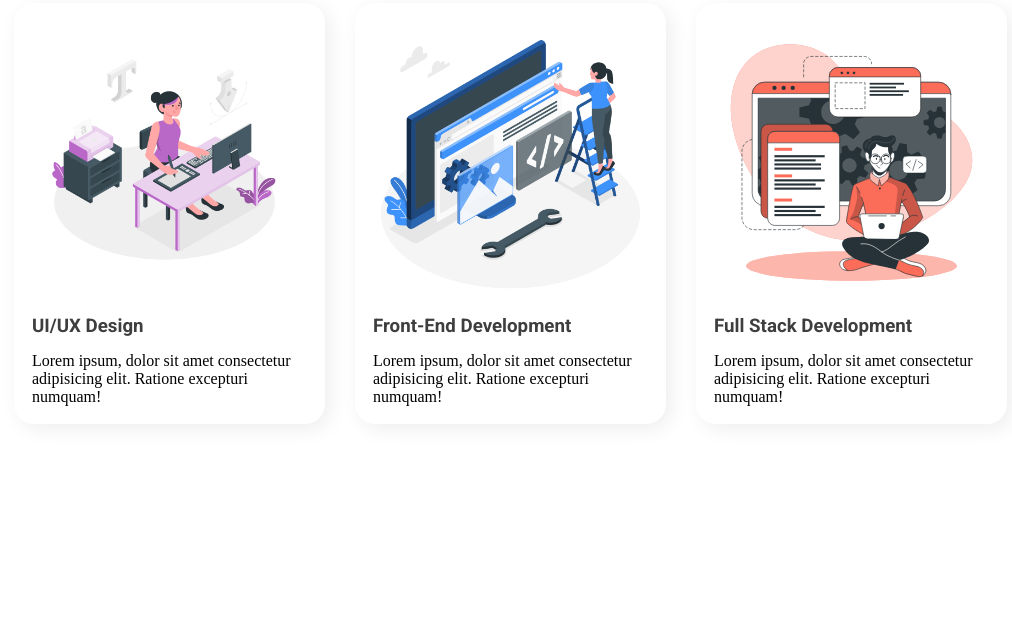
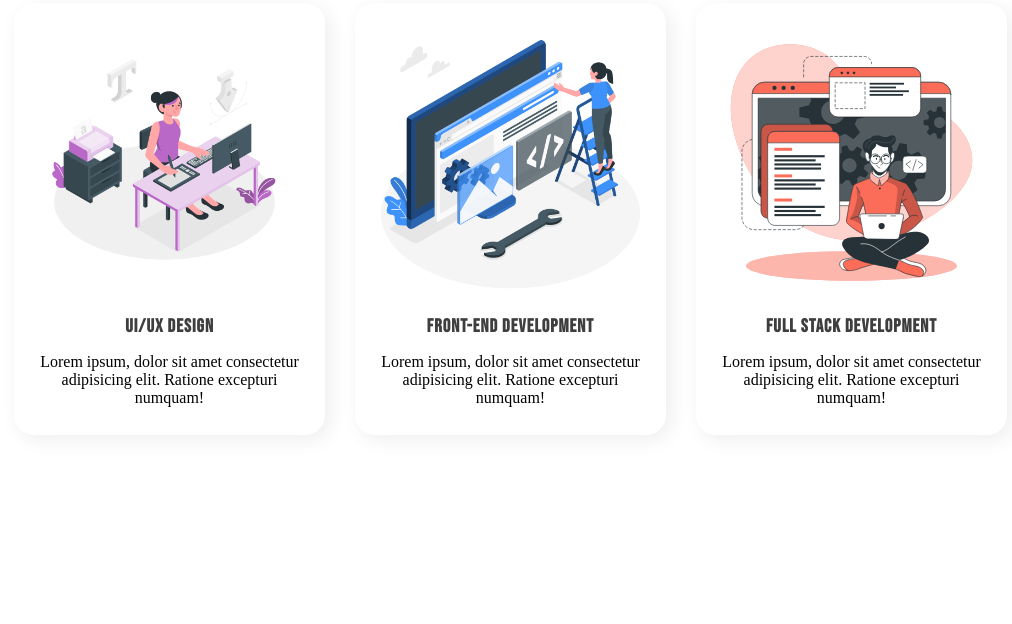
Before and after one commit to iMsubha/personal-website, a plain HTML site: page index.html in a window 1280 px wide. Shown: the part 2460-3084 px from the top of the page, without its empty margins (181-1193 px from the left). Drawn offline with Linux system fonts and the light colour scheme.

Commit message:
final-v3

```diff
--- a/style.css
+++ b/style.css
@@ -141,6 +141,15 @@ h2{
     margin: 100px;
     font-size:48px;
 }
+.services-area h3{
+    font-family: 'Bebas Neue', cursive;
+    letter-spacing: 1px;
+    text-align: center;
+}
+.services-area p{
+    text-align: center;
+    padding-bottom: 10px;
+}
 .contact-area{
     /* position: relative; */
     float: left;
```
